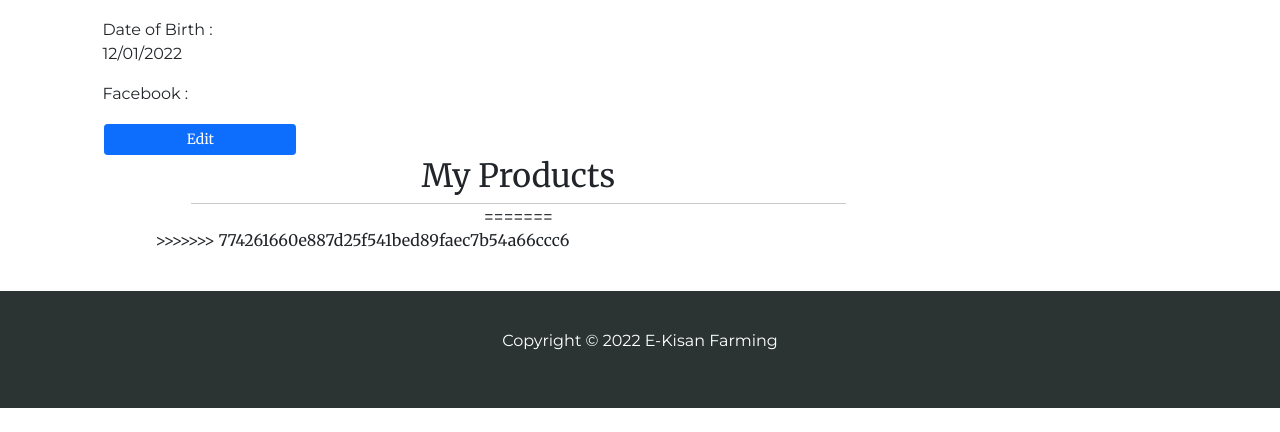
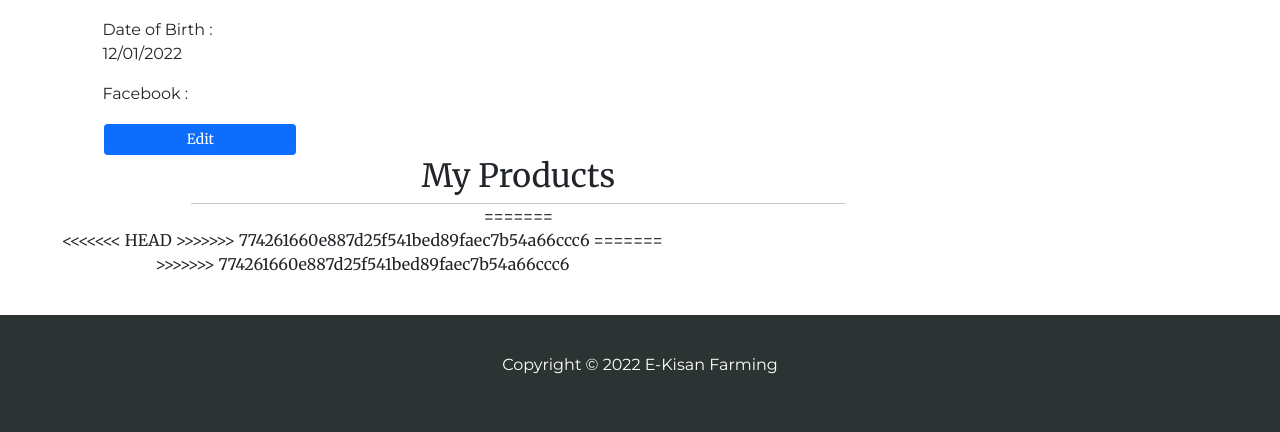
Before and after one commit to PranavSheth12/E-Kisan-Farming, a Django app: page /profile in a window 1280 px wide. Shown: the part 455-887 px from the top of the page. Before the commit the page ends 863 px from the top, so only its background shows below. Run offline with Django 4.2, Linux system fonts and the light colour scheme; some libraries are stand-ins or nearby versions.

Commit message:
new changes

```diff
--- a/templates/profile.html
+++ b/templates/profile.html
@@ -31,6 +31,9 @@
                <hr>
 =======
              <div class="col-lg-8">
+<<<<<<< HEAD
+>>>>>>> 774261660e887d25f541bed89faec7b54a66ccc6
+=======
 >>>>>>> 774261660e887d25f541bed89faec7b54a66ccc6
              </div>
           </div>
```
